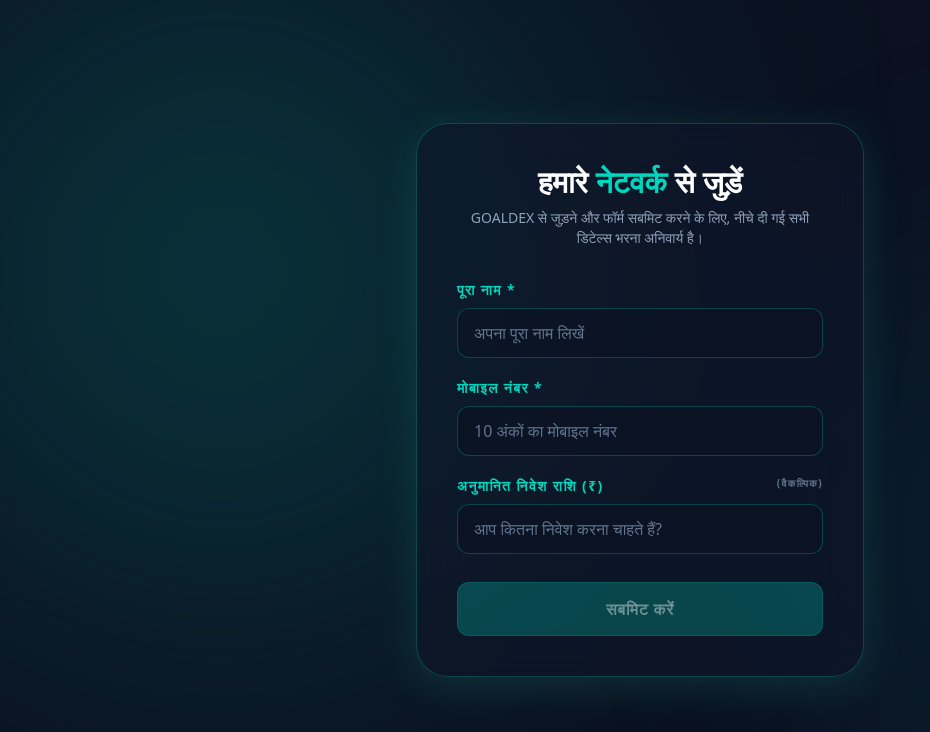
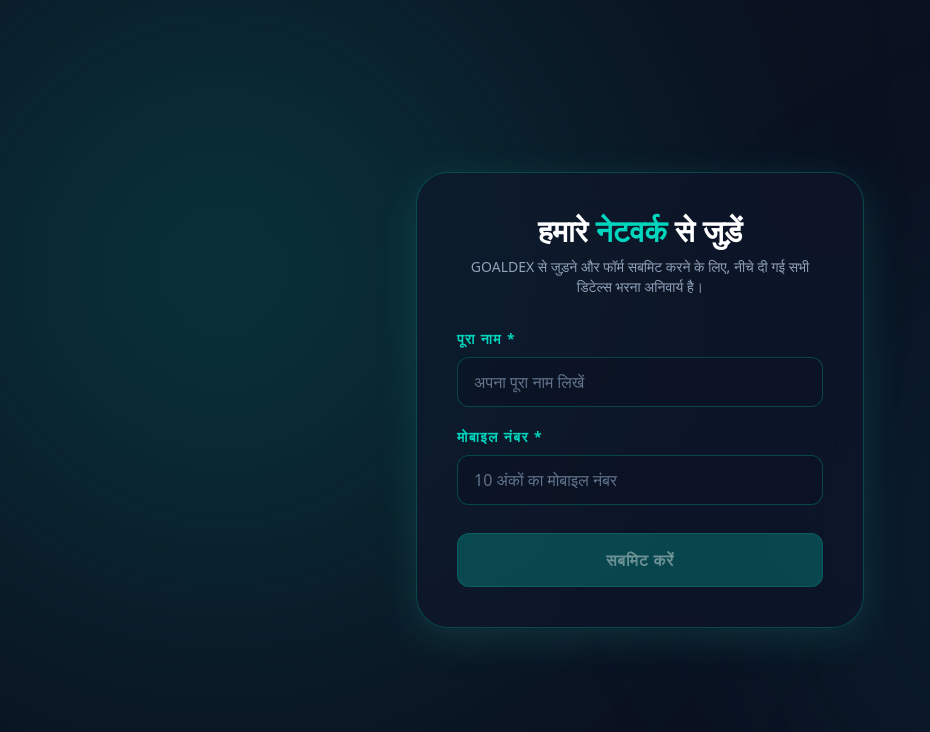
Before and after one commit to SurajSingh90810/Marketing-Whatsapp-Community, a React (Vite) app: page /form in a window 1280 px wide. Shown: the top 732 px of the page, without its empty margins (0-930 px from the left). Built offline with nearby package versions, Linux system fonts and the light colour scheme.

Commit message:
invest chnage

```diff
--- a/src/Pages/Form.tsx
+++ b/src/Pages/Form.tsx
@@ -6,13 +6,11 @@
   const [formData, setFormData] = useState({
     name: "",
     mobile: "",
-    investment: "",
   });
 
   const [errors, setErrors] = useState({
     name: "",
     mobile: "",
-    investment: "",
   });
 
   const [isSubmitting, setIsSubmitting] = useState(false);
@@ -30,7 +28,7 @@
 
   const validate = () => {
     let isValid = true;
-    const newErrors = { name: "", mobile: "", investment: "" };
+    const newErrors = { name: "", mobile: "" };
 
     if (!formData.name.trim()) {
       newErrors.name = "कृपया अपना पूरा नाम दर्ज करें।";
@@ -43,11 +41,6 @@
       isValid = false;
     } else if (!mobileRegex.test(formData.mobile)) {
       newErrors.mobile = "कृपया सही 10-अंकों का मोबाइल नंबर दर्ज करें।";
-      isValid = false;
-    }
-
-    if (formData.investment && Number(formData.investment) <= 0) {
-      newErrors.investment = "कृपया सही राशि दर्ज करें।";
       isValid = false;
     }
 
@@ -65,9 +58,6 @@
     const leadData = {
       name: formData.name,
       mobile: formData.mobile,
-      investment: formData.investment
-        ? Number(formData.investment)
-        : "Not Provided",
       createdAt: serverTimestamp(),
     };
 
@@ -89,7 +79,6 @@
       console.table({
         Name: formData.name,
         Mobile: formData.mobile,
-        Investment: formData.investment || "Not Provided",
       });
       console.groupEnd();
 
@@ -182,26 +171,6 @@
               )}
             </div>
 
-            <div>
-              <label className="text-teal-400 text-[15px] sm:text-sm font-bold tracking-widest uppercase block mb-2 flex justify-between">
-                <span>अनुमानित निवेश राशि (₹)</span>
-                <span className="text-slate-500 text-[10px]">(वैकल्पिक)</span>
-              </label>
-              <input
-                type="number"
-                name="investment"
-                value={formData.investment}
-                onChange={handleChange}
-                disabled={isLocked}
-                placeholder="आप कितना निवेश करना चाहते हैं?"
-                className={`w-full bg-[#0B1120]/50 border ${
-                  errors.investment ? "border-red-500" : "border-teal-500/30"
-                } rounded-xl px-4 py-3 text-white placeholder-slate-500 focus:outline-none focus:border-teal-400 focus:ring-1 focus:ring-teal-400 transition-all ${
-                  isLocked ? "opacity-50 cursor-not-allowed" : ""
-                }`}
-              />
-            </div>
-
             <div className="pt-2">
               <button
                 type="submit"
--- a/src/Pages/LeadsList.tsx
+++ b/src/Pages/LeadsList.tsx
@@ -100,9 +100,6 @@
                       Mobile Number
                     </th>
                     <th className="p-4 border-b border-teal-500/20">
-                      Investment
-                    </th>
-                    <th className="p-4 border-b border-teal-500/20">
                       Date & Time
                     </th>
                   </tr>
@@ -133,11 +130,6 @@
                         >
                           {copiedId === lead.id ? "Copied!" : "Copy"}
                         </button>
-                      </td>
-                      <td className="p-4 text-emerald-400 font-mono">
-                        {lead.investment && lead.investment !== "Not Provided"
-                          ? `₹${lead.investment}`
-                          : "N/A"}
                       </td>
                       <td className="p-4 text-sm text-slate-400">
                         {formatDateTime(lead.createdAt)}
@@ -182,15 +174,6 @@
                       {copiedId === lead.id ? "Copied!" : "Copy"}
                     </button>
                   </div>
-
-                  <div className="mt-4 text-sm text-slate-400 border-t border-teal-500/20 pt-3 flex justify-between">
-                    <span>Investment:</span>
-                    <span className="text-emerald-400 font-mono font-bold text-base">
-                      {lead.investment && lead.investment !== "Not Provided"
-                        ? `₹${lead.investment}`
-                        : "N/A"}
-                    </span>
-                  </div>
                 </div>
               ))}
             </div>
```
